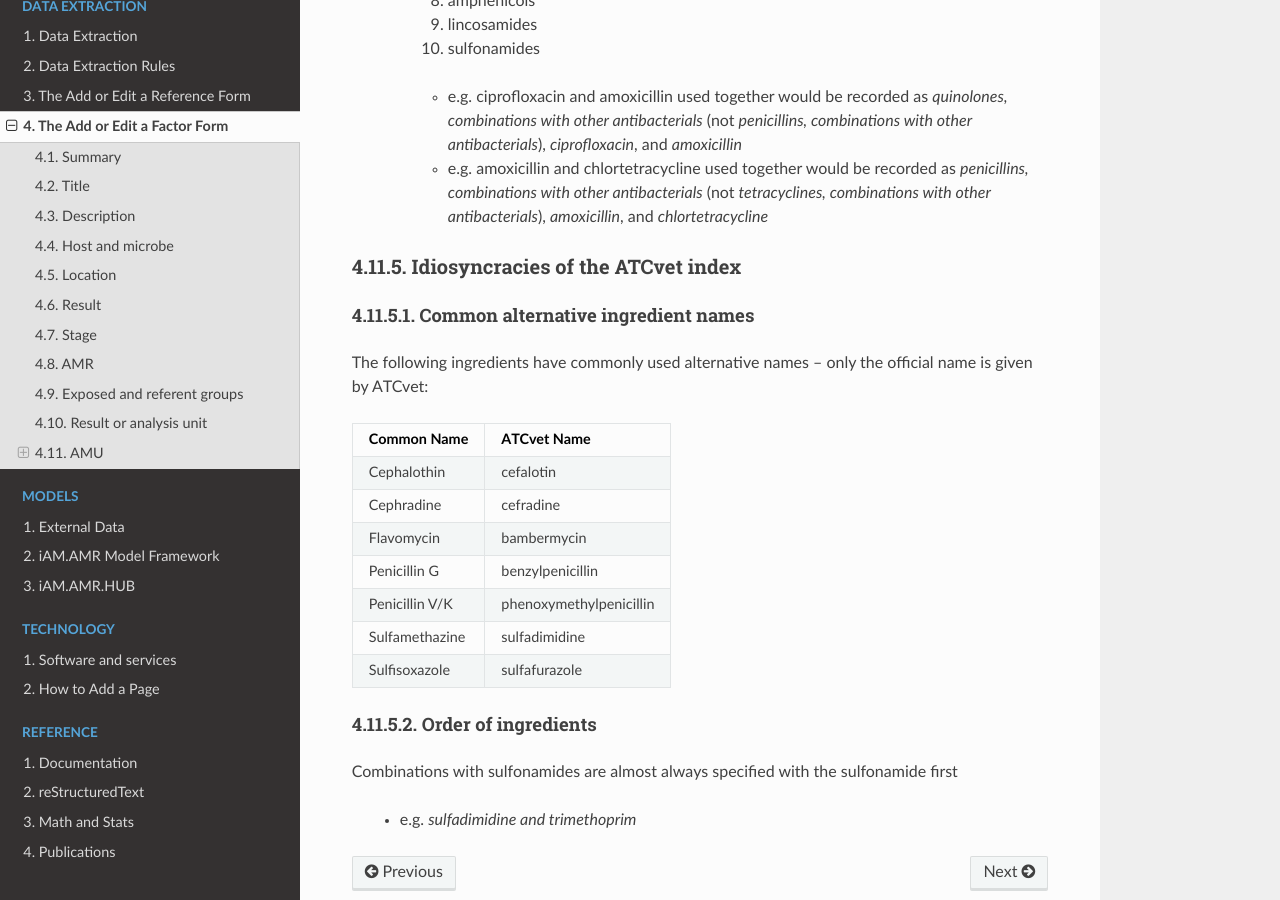
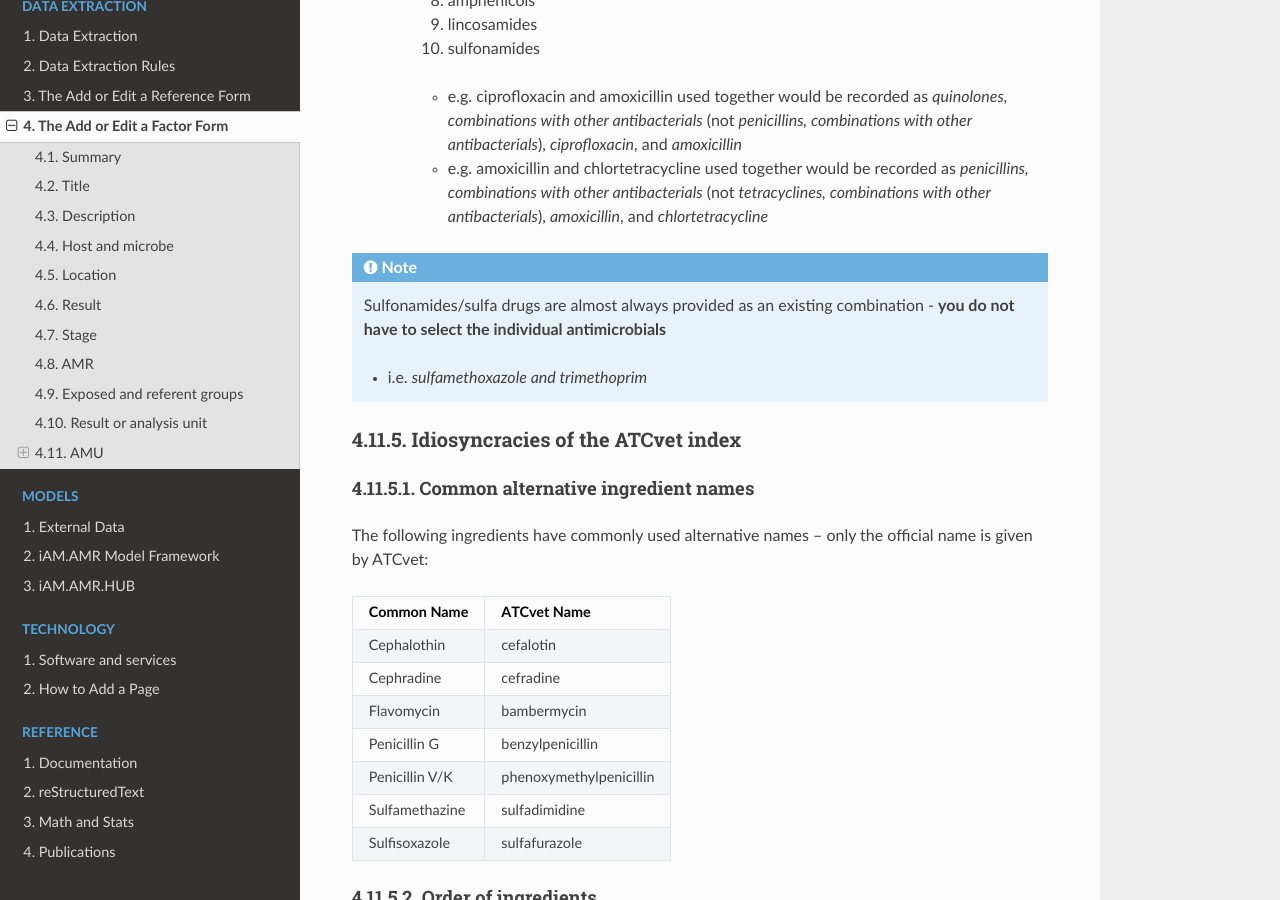
Before and after one commit to iAM-AMR/iAM.AMR.DOC, a Sphinx documentation site: the page built from source/data_extraction/form_factor.rst, in a window 1280 px wide and 900 px high, scrolled down 6728 px. Built offline with Sphinx 7.4.7 and the Read the Docs theme 2.0.0, drawn with Linux system fonts in a browser that asks for light colours; pages that are not in the unit, such as notebooks, are missing from menus; a script that is not in the unit is left out.

Commit message:
Update Data Extraction
-add size of herd to Immutable factors
-a note about sulfonamides ... existing combination

```diff
--- a/source/data_extraction/data_extract_rules.rst
+++ b/source/data_extraction/data_extract_rules.rst
@@ -32,6 +32,10 @@ Immutable factors are defined as those that are not practically modifiable or re
 - unique years/periods of time
 
   - 1998 *vs.* 1999
+
+- size of herd of origin
+
+  - small *vs.* large
 
 Note that factors which assess the same animals before and after AMU are acceptable.
 
--- a/source/data_extraction/form_factor.rst
+++ b/source/data_extraction/form_factor.rst
@@ -210,6 +210,10 @@ If the ingredients include an antiinfective and another active ingredient...
     - e.g. ciprofloxacin and amoxicillin used together would be recorded as *quinolones, combinations with other antibacterials* (not *penicillins, combinations with other antibacterials*), *ciprofloxacin*, and *amoxicillin*
     - e.g. amoxicillin and chlortetracycline used together would be recorded as *penicillins, combinations with other antibacterials* (not *tetracyclines, combinations with other antibacterials*), *amoxicillin*, and *chlortetracycline*
 
+.. Note:: Sulfonamides/sulfa drugs are almost always provided as an existing combination - **you do not have to select the individual antimicrobials**
+
+  - i.e. *sulfamethoxazole and trimethoprim*
+
 
 Idiosyncracies of the ATCvet index
 ~~~~~~~~~~~~~~~~~~~~~~~~~~~~~~~~~~
```
